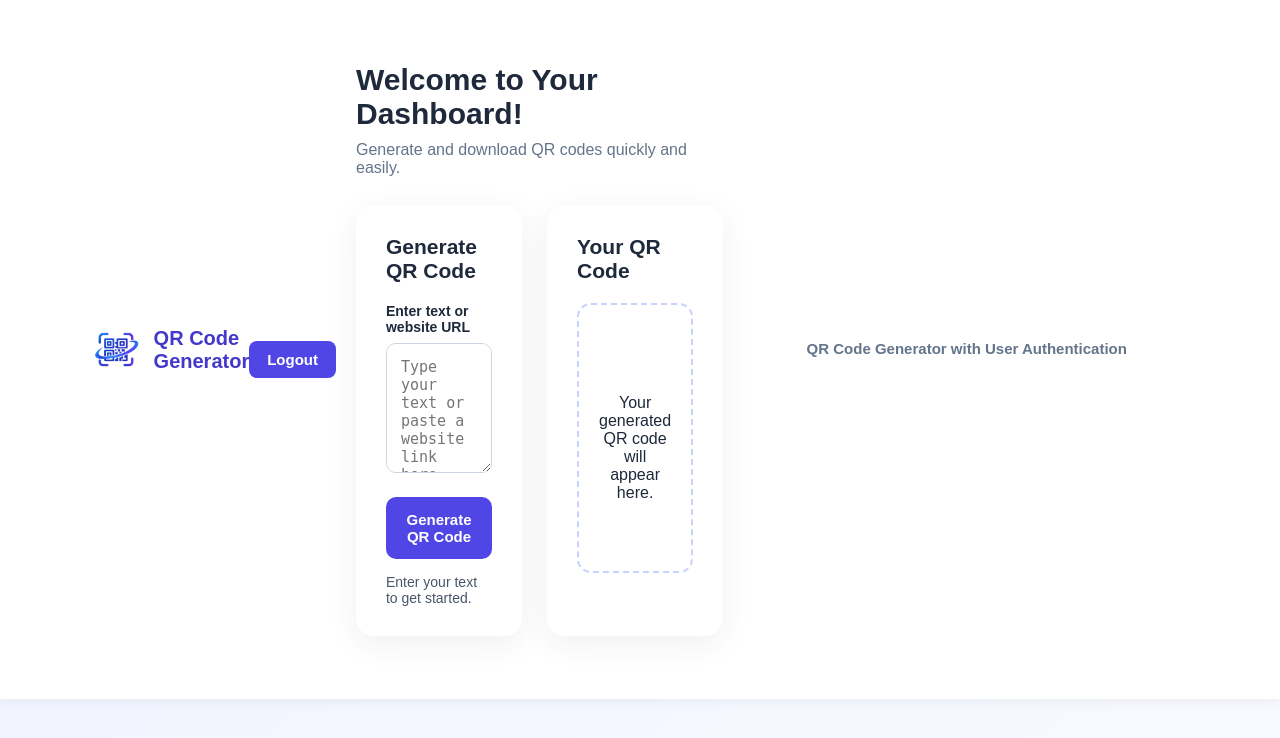
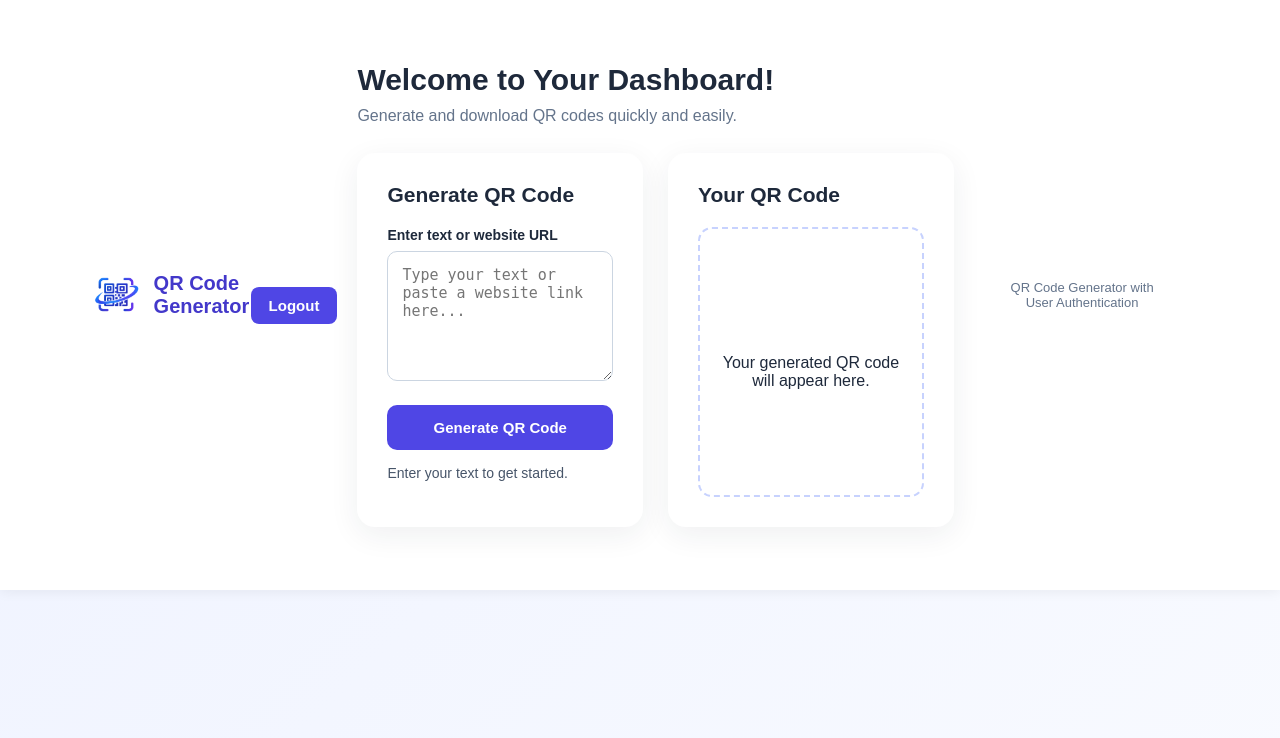
Before and after one commit to layana27/qr-code-generator, a Flask app: page /dashboard in a window 1280 px wide. Shown: the top 738 px of the page. Run offline with Flask 3, Linux system fonts and the light colour scheme; the visitor is signed in with stand-in values (Sample User, id 1).

Commit message:
Update dashboard.html

```diff
--- a/QR Code Generator/templates/dashboard.html
+++ b/QR Code Generator/templates/dashboard.html
@@ -179,12 +179,8 @@
         footer{
     text-align: center;
     color: #64748b;
-    padding: 25px 10px;
-    font-size: 15px;
-    font-weight: 600;
-    line-height: 1.5;
-    width: 100%;
-    clear: both;
+    padding: 25px;
+    font-size: 13px;
 }
 
 
```
